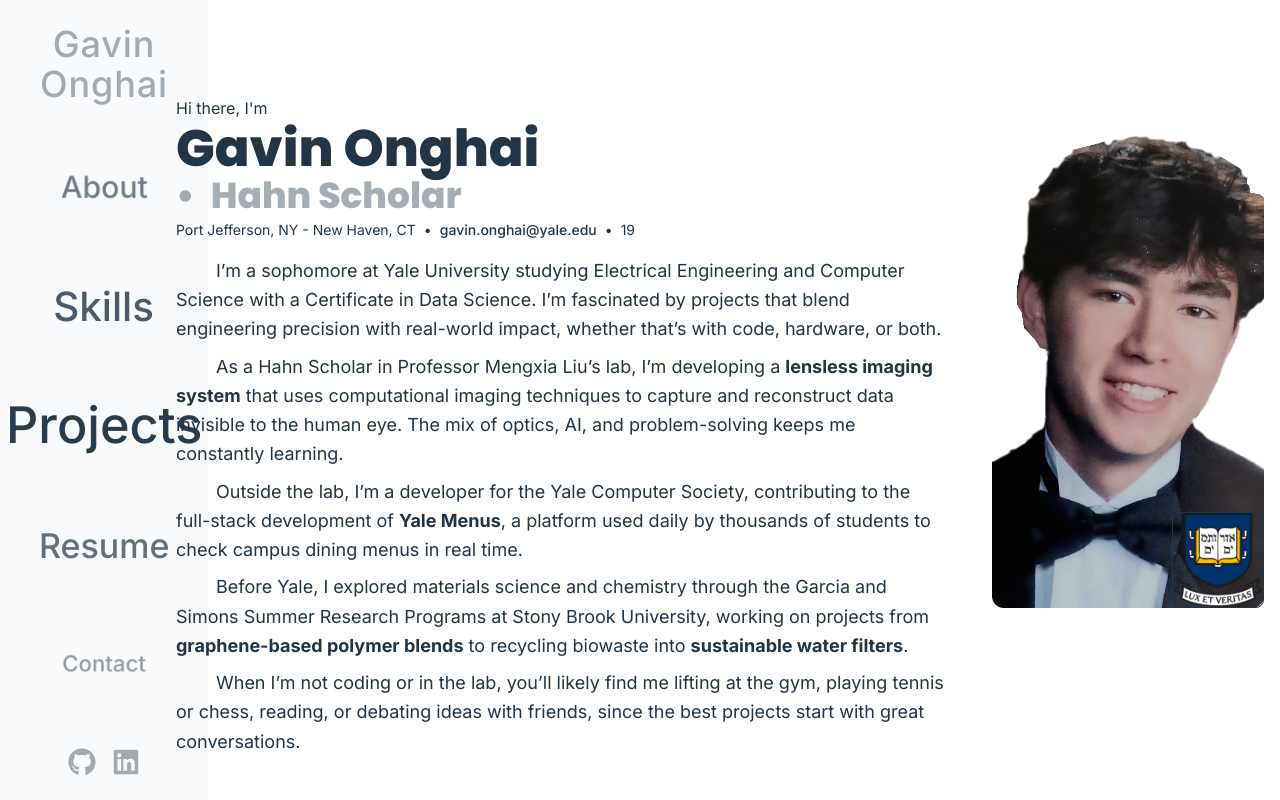
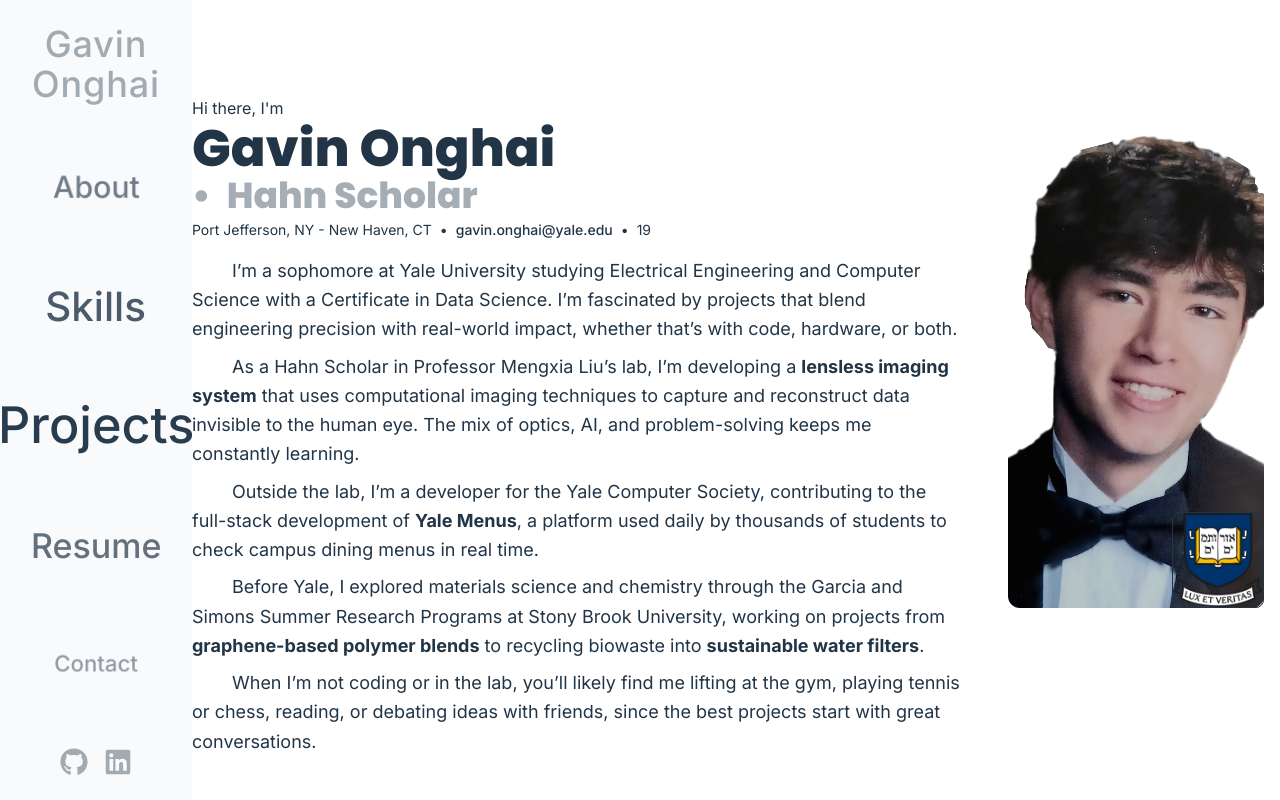
Before and after one commit to onghaig/onghaig.github.io, a React (Vite) app: page / in a window 1280 px wide. Shown: the top 800 px of the page. Built offline with nearby package versions, Linux system fonts and the light colour scheme.

Commit message:
fixed scaling again, deployed.

```diff
--- a/src/App.tsx
+++ b/src/App.tsx
@@ -13,7 +13,7 @@
   return (
     <div className="flex flex-col">
       <Sidebar/>
-      <main className="flex-auto lg:ml-28 flex flex-col">
+      <main className="flex-auto lg:ml-32 flex flex-col">
         <AboutMe/>
         <Skills/>
         <Projects/>
--- a/src/components/sidebar.tsx
+++ b/src/components/sidebar.tsx
@@ -82,7 +82,7 @@
       {/* Desktop Sidebar */}
       <aside
         className="
-          hidden lg:flex lg:fixed lg:inset-y-0 lg:left-0 lg:w-52
+          hidden lg:flex lg:fixed lg:inset-y-0 lg:left-0 lg:w-48
           lg:flex-col lg:h-svh
           group bg-gray-50 hover:bg-gray-200 dark:bg-white/0 dark:hover:bg-white/20 hover:backdrop-blur-md
           transition-all duration-200
```
Also changed, not shown: 1 other file (tests, documents, lock files or other folders).
